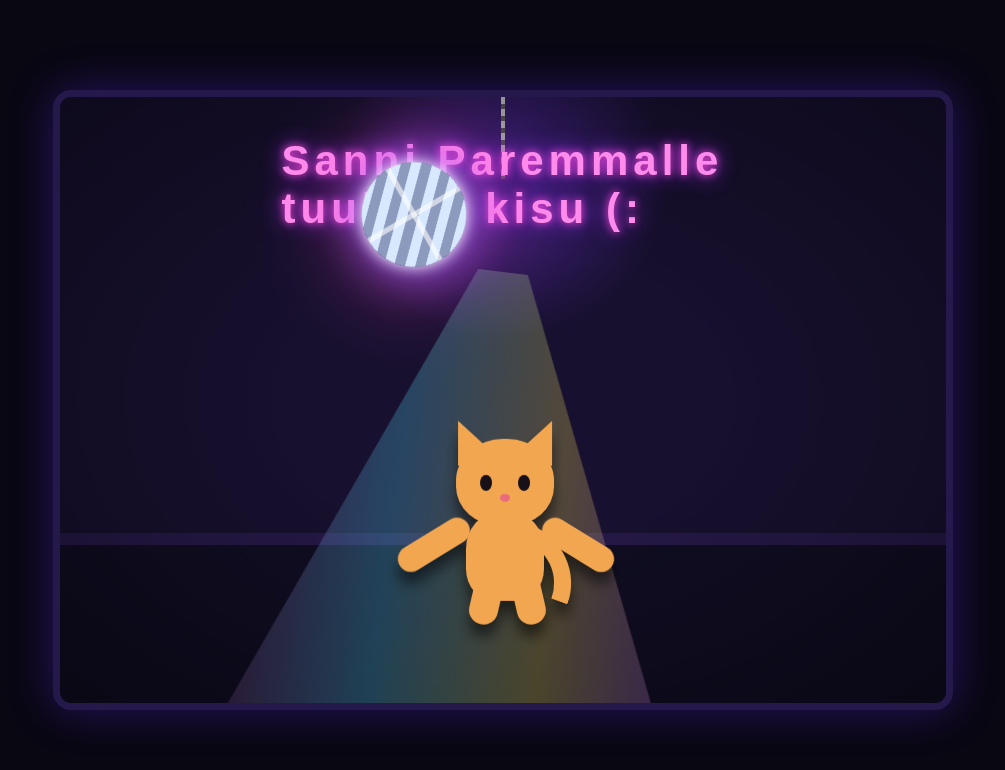
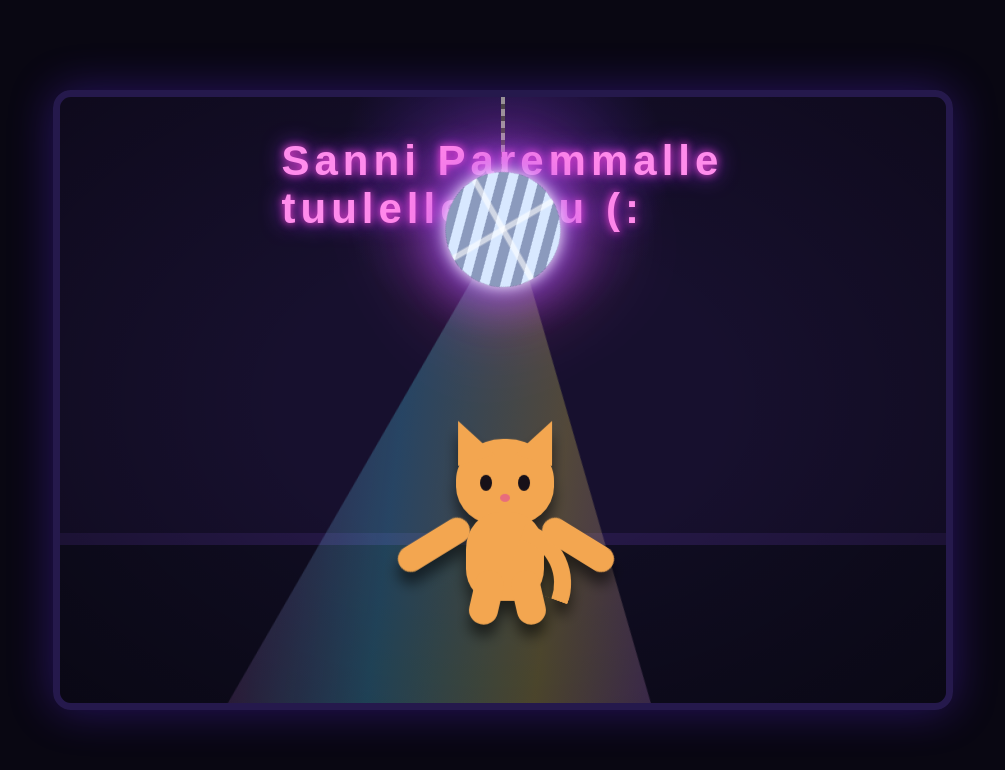
Before and after one commit to taikatatti/DiscoCat, a plain HTML site: page index.html in a window 1280 px wide. Shown: the whole page, without its empty margins (137-1142 px from the left). Drawn offline with Linux system fonts and the light colour scheme.

Commit message:
Update index.html

```diff
--- a/index.html
+++ b/index.html
@@ -59,7 +59,7 @@
       left: 50%;
       top: 0;
       width: 4px;
-      height: 82px;
+      height: 92px;
       background: repeating-linear-gradient(#bbb 0 7px, #555 7px 12px);
       transform: translateX(-50%);
     }
@@ -67,10 +67,10 @@
     .disco-ball {
       position: absolute;
       z-index: 2;
-      top: 65px;
-      left: 40%;
-      width: 105px;
-      height: 105px;
+      top: 75px;
+      left: 50%;
+      width: 115px;
+      height: 115px;
       border-radius: 50%;
       transform: translateX(-50%);
       background:
```
